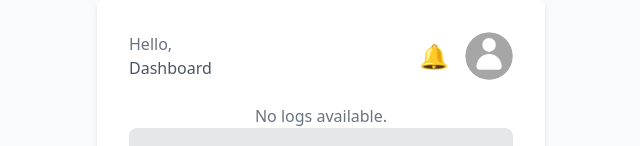
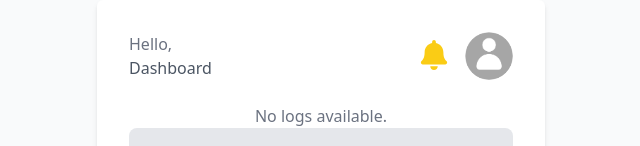
Before and after one commit to chathuradissanayake/QR-and-FR-room-accessing-system, a React (Vite) app in the folder frontend/: page / in a window 1280 px wide. Shown: the top 146 px of the page, without its empty margins (319-959 px from the left). Built offline with nearby package versions, Linux system fonts and the light colour scheme; no server answers; sample sign-in values are in the browser's storage.

Commit message:
Change the notification icon

```diff
--- a/frontend/src/pages/Home.jsx
+++ b/frontend/src/pages/Home.jsx
@@ -1,5 +1,6 @@
 import axios from "axios";
 import React, { useContext, useEffect, useState } from "react";
+import { FaBell } from "react-icons/fa";
 import { useNavigate } from "react-router-dom";
 import { UserContext } from "../../context/userContext";
 import avatar from "../assets/avatar.png"; // Default avatar image
@@ -71,7 +72,7 @@ const Home = () => {
             <div className="relative">
               <button
                 onClick={() => navigate("/notification")}
-                className="text-gray-600 dark:text-slate-300 text-2xl">🔔
+                className="text-yellow-400 text-3xl mt-1  "><FaBell />
               </button>
             </div>
             <img
```
